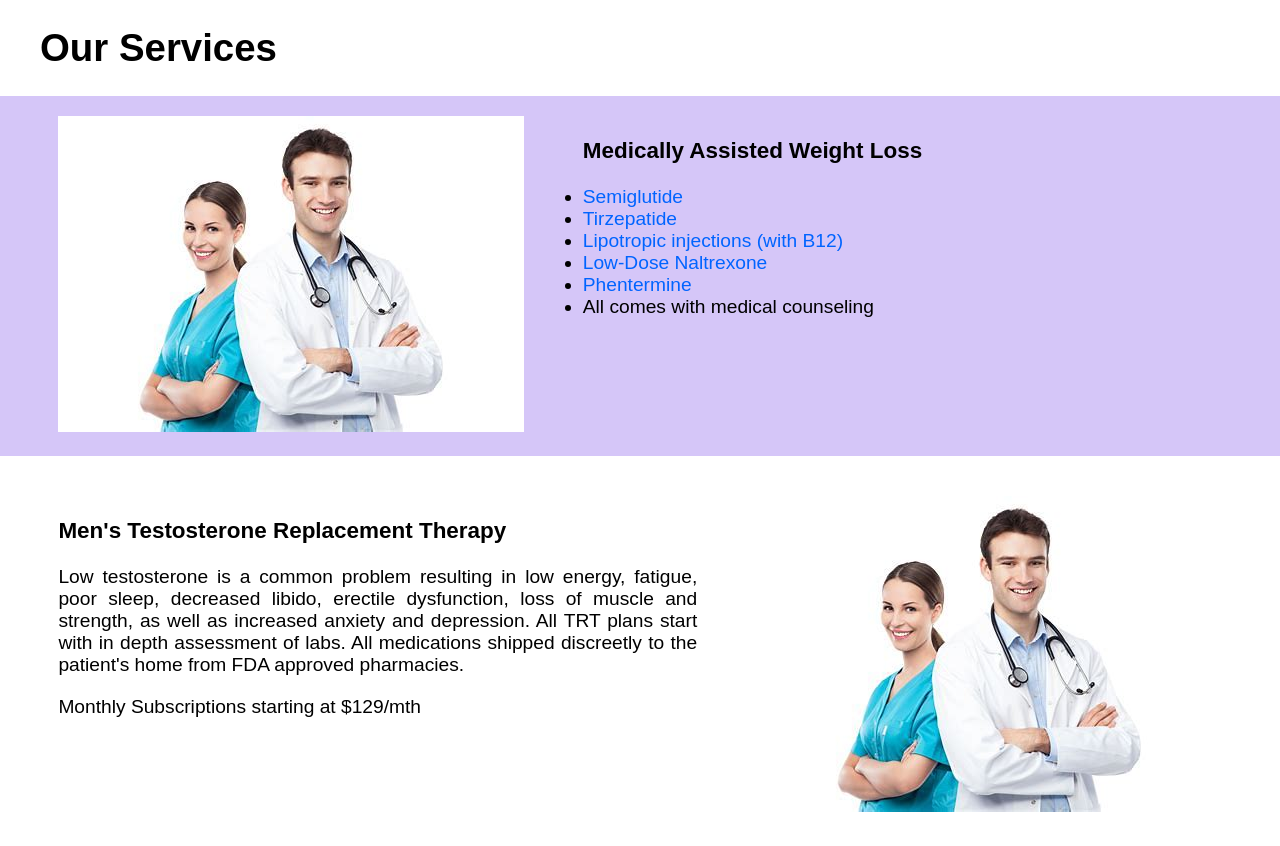
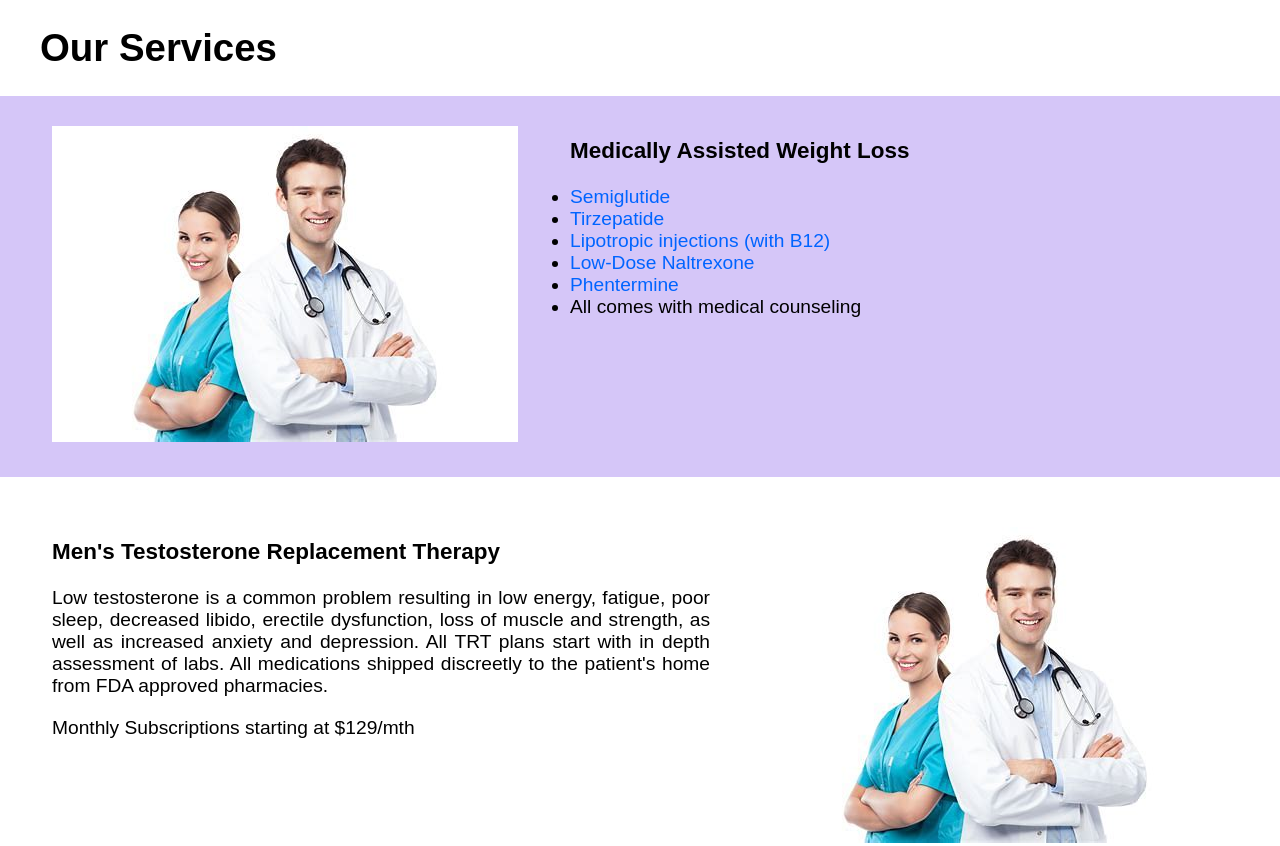
Before and after one commit to Champ-Higdon/Becky-s-Medical-Weight-Loss, a plain HTML site: page index.html in a window 1280 px wide. Shown: the part 777-1623 px from the top of the page. Drawn offline with Linux system fonts and the light colour scheme.

Commit message:
Fixed bug with the images extending outside the service box along with related cleanup

```diff
--- a/style.css
+++ b/style.css
@@ -94,11 +94,10 @@ section {
 }
 
 .service {
-    /*display: flex;*/
+    display: block;
     align-items: center;
     margin-bottom: 20px;
     justify-content: space-evenly;
-    min-height: 45vh;
 }
 
 .service.right-image {
@@ -118,17 +117,25 @@ section {
 .service .text-container {
 
     padding: 20px;
-    margin: 0 3%;
+    margin: 10px 2rem;
+}
+.service .image-container{
+
 }
 .service .text-container{
-    flex: 1;
     text-align: justify;
 }
 
 .service img {
-    max-width: 100%;
-    max-height: 45vh;
+
 }
+/* Clearfix Hack */
+.service::after {
+    content: "";
+    display: table;
+    clear: both;
+}
+
 /* End Gemini*/
 
 
```
